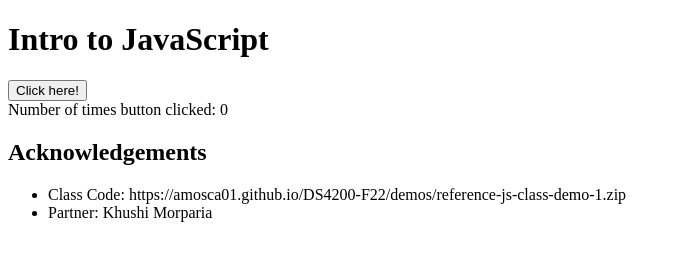
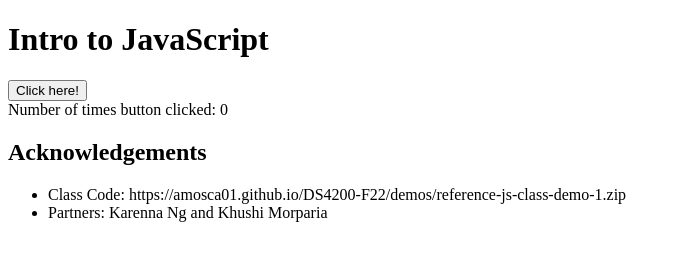
Before and after one commit to DS4200-Sec2-F22/ic-05-ngk5, a plain HTML site: page index.html in a window 1280 px wide. Shown: the whole page, without its empty margins (0-681 px from the left). Drawn offline with Linux system fonts and the light colour scheme.

Commit message:
ic-05 done, acknowledgements

```diff
--- a/index.html
+++ b/index.html
@@ -25,7 +25,7 @@
     <div>
         <ul>
             <li>Class Code: https://amosca01.github.io/DS4200-F22/demos/reference-js-class-demo-1.zip</li>
-            <li>Partner: Khushi Morparia</li>
+            <li>Partners: Karenna Ng and Khushi Morparia</li>
         </ul>
     </div>
 
```
